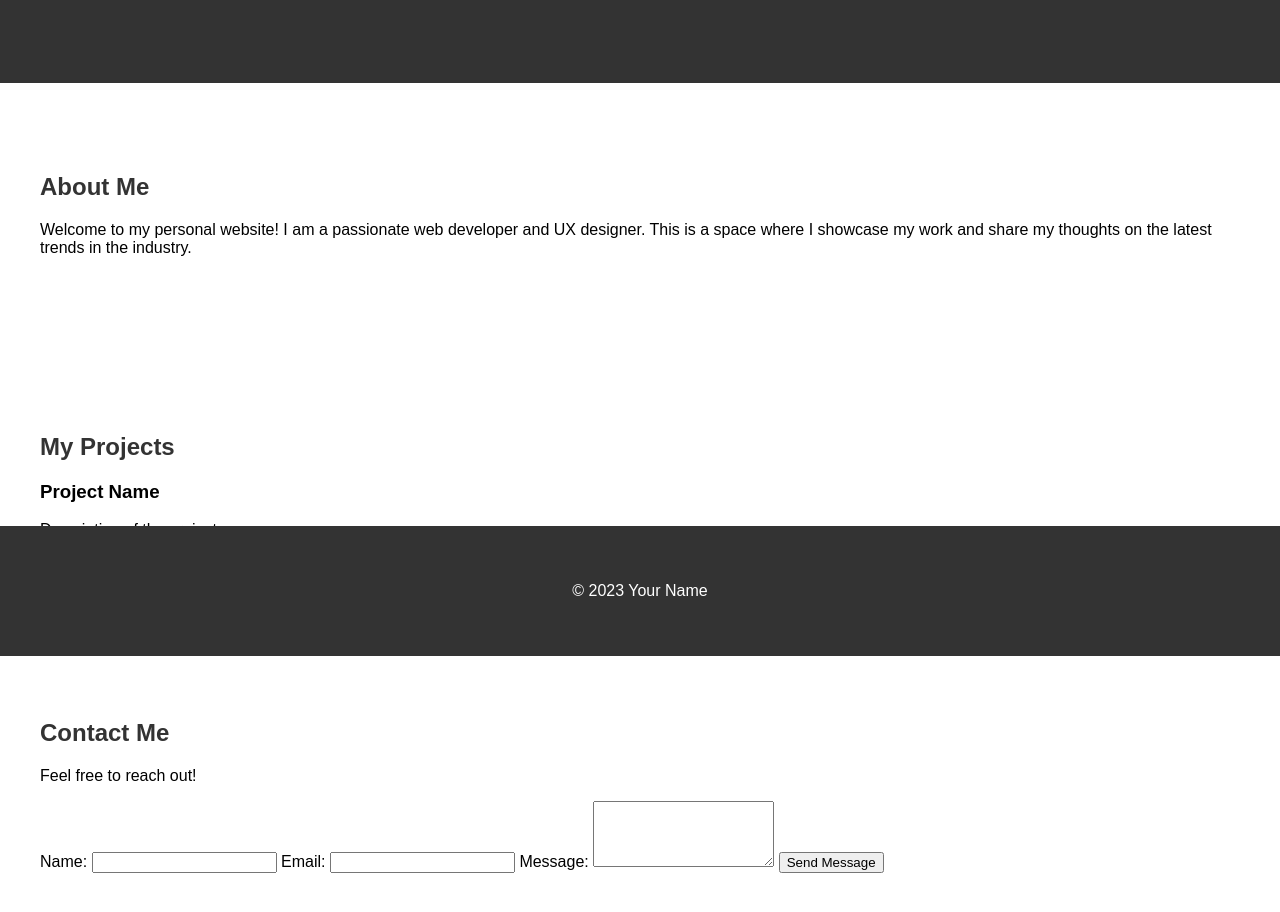
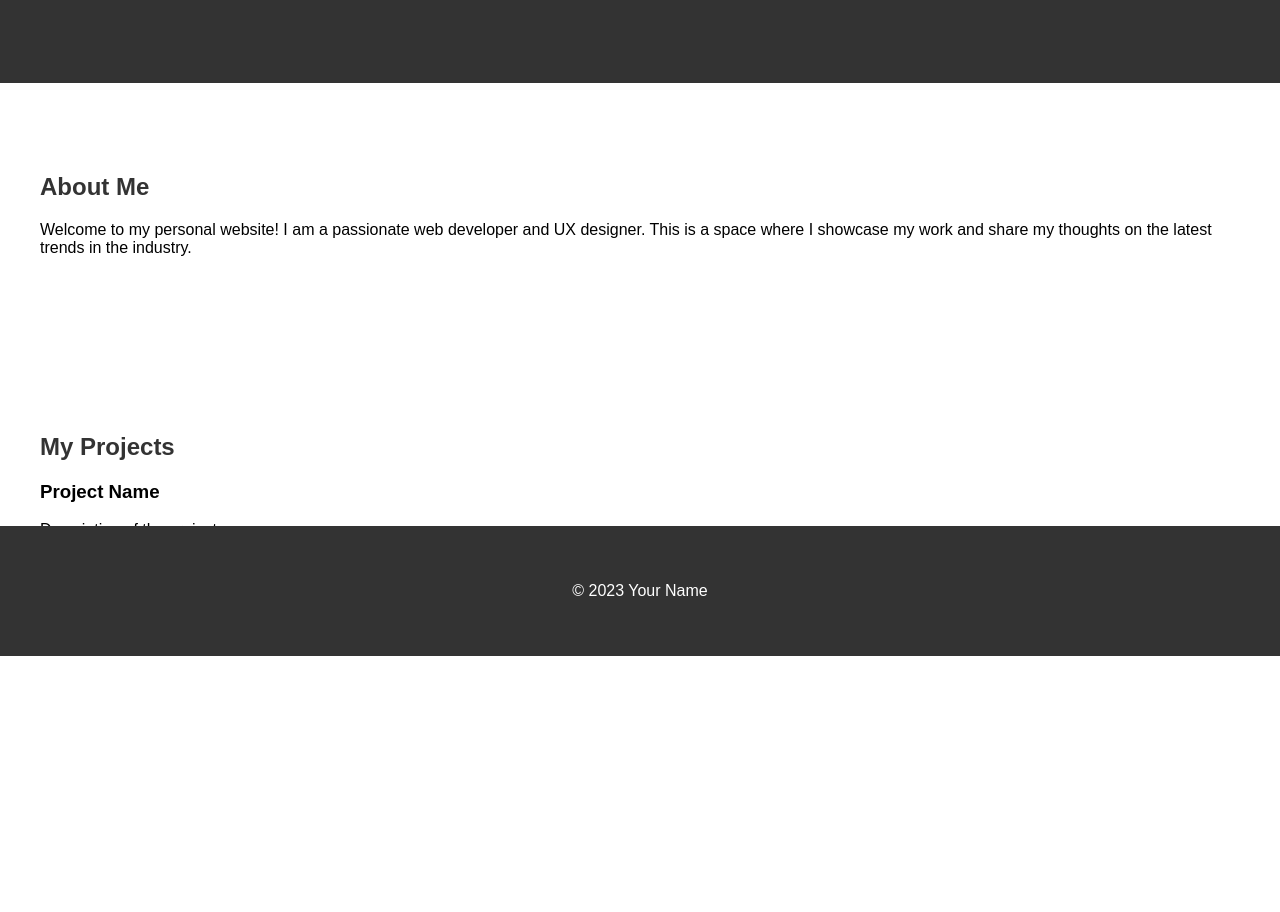
Before and after one commit to hfloralin/hfloralin.github.io, a plain HTML site: page index.html in a window 1280 px wide. Shown: the part 144-1056 px from the top of the page. After the commit the page ends 800 px from the top, so only its background shows below. Drawn offline with Linux system fonts and the light colour scheme.

Commit message:
Update index.html

```diff
--- a/index.html
+++ b/index.html
@@ -37,26 +37,6 @@
         </div>
     </section>
 
-    <section class="contact">
-        <div class="container">
-            <h2>Contact Me</h2>
-            <p>Feel free to reach out!</p>
-            <!-- Add your contact form or information here -->
-            <form id="contactForm">
-                <label for="name">Name:</label>
-                <input type="text" id="name" name="name" required>
-
-                <label for="email">Email:</label>
-                <input type="email" id="email" name="email" required>
-
-                <label for="message">Message:</label>
-                <textarea id="message" name="message" rows="4" required></textarea>
-
-                <button type="submit">Send Message</button>
-            </form>
-        </div>
-    </section>
-
     <footer>
         <div class="container">
             <p>&copy; 2023 Your Name</p>
```
